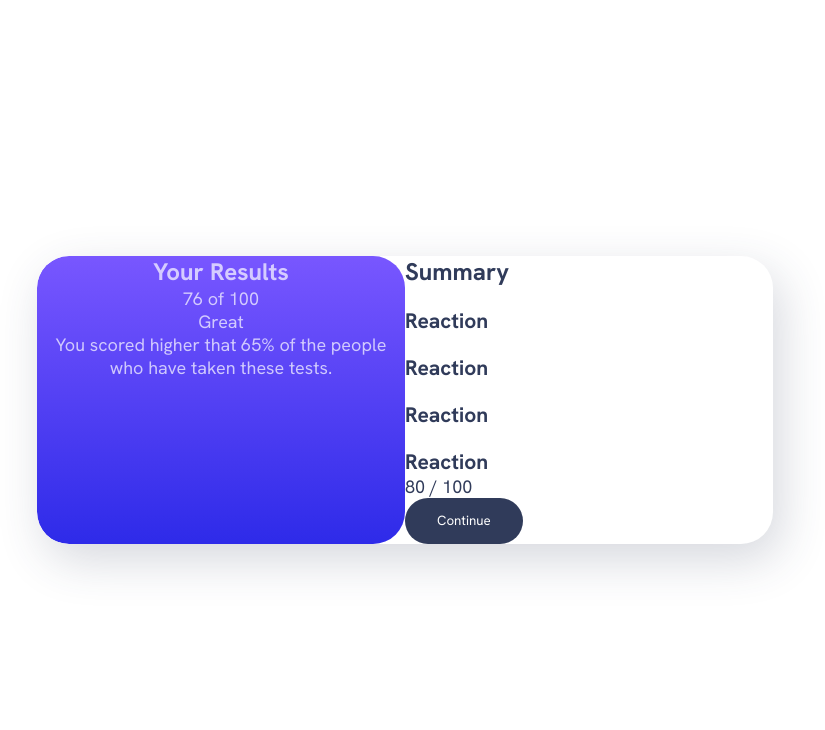
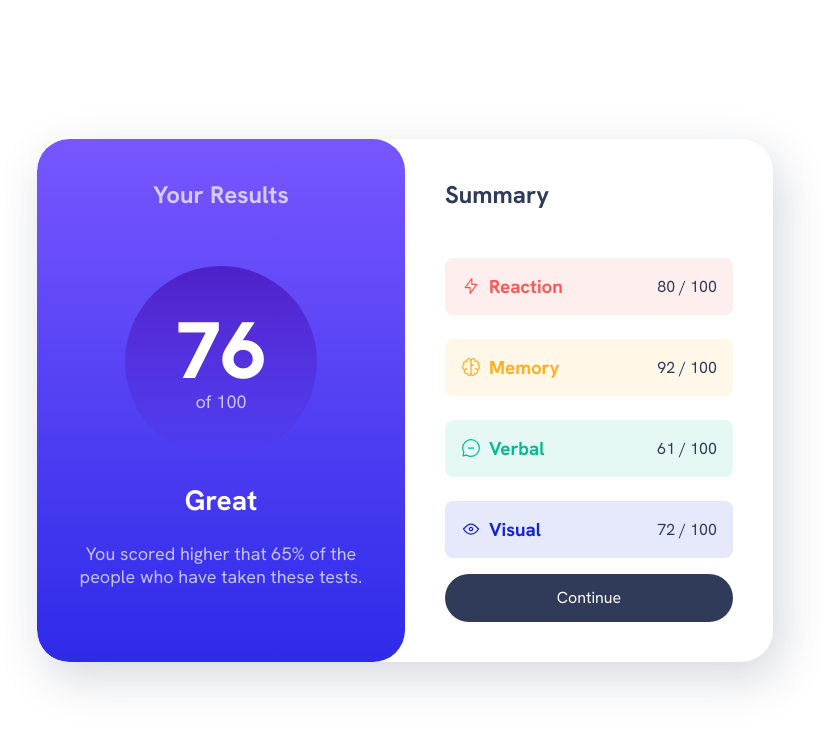
Before and after one commit to fazal2023/Result_summary, a plain HTML site: page index.html in a window 1280 px wide. Shown: the whole page, without its empty margins (235-1060 px from the left). Drawn offline with Linux system fonts and the light colour scheme.

Commit message:
completed

```diff
--- a/index.html
+++ b/index.html
@@ -17,8 +17,8 @@
   </head>
   <body>
     <main>
-      <div class="result-summary grid-flow" data-spacing="large">
-        <div class="results">
+      <div class="result-summary" data-spacing="large">
+        <div class="results grid-flow">
           <h1 class="section-title">Your Results</h1>
           <p class="result-score"><span>76</span> of 100</p>
           <div class="grid-flow">
@@ -53,6 +53,7 @@
                 </svg>
                 <h3 class="summary-item-title">Reaction</h3>
               </div>
+              <p class="summary-score"><span>80</span> / 100</p>
             </div>
             <div class="summary-item" data-item-type="accent-2">
               <div class="flex-group">
@@ -68,11 +69,24 @@
                     stroke-linecap="round"
                     stroke-linejoin="round"
                     stroke-width="1.25"
-                    d="M10.833 8.333V2.5l-6.666 9.167h5V17.5l6.666-9.167h-5Z"
+                    d="M5.833 11.667a2.5 2.5 0 1 0 .834 4.858"
+                  />
+                  <path
+                    stroke-linecap="round"
+                    stroke-linejoin="round"
+                    stroke-width="1.25"
+                    d="M3.553 13.004a3.333 3.333 0 0 1-.728-5.53m.025-.067a2.083 2.083 0 0 1 2.983-2.824m.199.054A2.083 2.083 0 1 1 10 3.75v12.917a1.667 1.667 0 0 1-3.333 0M10 5.833a2.5 2.5 0 0 0 2.5 2.5m1.667 3.334a2.5 2.5 0 1 1-.834 4.858"
+                  />
+                  <path
+                    stroke-linecap="round"
+                    stroke-linejoin="round"
+                    stroke-width="1.25"
+                    d="M16.447 13.004a3.334 3.334 0 0 0 .728-5.53m-.025-.067a2.083 2.083 0 0 0-2.983-2.824M10 3.75a2.085 2.085 0 0 1 2.538-2.033 2.084 2.084 0 0 1 1.43 2.92m-.635 12.03a1.667 1.667 0 0 1-3.333 0"
                   />
                 </svg>
-                <h3 class="summary-item-title">Reaction</h3>
+                <h3 class="summary-item-title">Memory</h3>
               </div>
+              <p class="summary-score"><span>92</span> / 100</p>
             </div>
             <div class="summary-item" data-item-type="accent-3">
               <div class="flex-group">
@@ -88,11 +102,12 @@
                     stroke-linecap="round"
                     stroke-linejoin="round"
                     stroke-width="1.25"
-                    d="M10.833 8.333V2.5l-6.666 9.167h5V17.5l6.666-9.167h-5Z"
+                    d="M7.5 10h5M10 18.333A8.333 8.333 0 1 0 1.667 10c0 1.518.406 2.942 1.115 4.167l-.699 3.75 3.75-.699A8.295 8.295 0 0 0 10 18.333Z"
                   />
                 </svg>
-                <h3 class="summary-item-title">Reaction</h3>
+                <h3 class="summary-item-title">Verbal</h3>
               </div>
+              <p class="summary-score"><span>61</span> / 100</p>
             </div>
             <div class="summary-item" data-item-type="accent-4">
               <div class="flex-group">
@@ -108,14 +123,21 @@
                     stroke-linecap="round"
                     stroke-linejoin="round"
                     stroke-width="1.25"
-                    d="M10.833 8.333V2.5l-6.666 9.167h5V17.5l6.666-9.167h-5Z"
+                    d="M10 11.667a1.667 1.667 0 1 0 0-3.334 1.667 1.667 0 0 0 0 3.334Z"
+                  />
+                  <path
+                    stroke-linecap="round"
+                    stroke-linejoin="round"
+                    stroke-width="1.25"
+                    d="M17.5 10c-1.574 2.492-4.402 5-7.5 5s-5.926-2.508-7.5-5C4.416 7.632 6.66 5 10 5s5.584 2.632 7.5 5Z"
                   />
                 </svg>
-                <h3 class="summary-item-title">Reaction</h3>
+                <h3 class="summary-item-title">Visual</h3>
               </div>
+              <p class="summary-score"><span>72</span> / 100</p>
             </div>
-            <p class="summary-score"><span>80</span> / 100</p>
           </div>
+
           <button class="button">Continue</button>
         </div>
       </div>
--- a/sass/style.scss
+++ b/sass/style.scss
@@ -73,6 +73,9 @@ body {
   font-family: var(--font-family-default);
   font-size: var(--fs-400);
   color: var(--clr-neutral-700);
+  min-height: 100vh;
+  display: grid;
+  place-items: center;
 }
 @media (min-width: 600px) {
   body {
@@ -83,13 +86,29 @@ body {
 }
 
 /*# sourceMappingURL=style.css.map */
+.flex-group {
+  display: flex;
+  align-items: center;
+  gap: 0.5rem;
+  flex-wrap: wrap;
+}
+.grid-flow {
+  display: grid;
+  align-content: start;
+  gap: 1.5rem;
+}
+.grid-flow[data-spacing="large"] {
+  gap: 1rem;
+}
 .section-title {
+  margin-bottom: 2rem;
   font-weight: var(--fw-bold);
   font-size: var(--fs-600);
 }
 
 .button {
   color: var(--clr-neutral-100);
+  font-size: 1rem;
   line-height: 1;
   background: var(--clr-neutral-700);
   padding: 1rem 2rem;
@@ -103,22 +122,88 @@ body {
 }
 
 .result-summary {
+  --padding: 2.5rem;
   --border-radius: 2rem;
   max-width: 46rem;
   display: grid;
 }
 @media (min-width: 600px) {
   .result-summary {
+    margin-inline: 1rem;
     grid-template-columns: 1fr 1fr;
     border-radius: var(--border-radius);
     overflow: hidden;
     box-shadow: 0.5rem 1rem 3rem hsl(var(--clr-neutral-hsl-700), 0.2);
   }
 }
+.results,
+.summary {
+  padding: var(--padding);
+}
 
 .results {
   color: hsl(var(--clr-neutral-hsl-100), 0.7);
   text-align: center;
   background: var(--gradient-primary);
-  border-radius: var(--border-radius);
+  border-radius: 0 0 var(--border-radius) var(--border-radius);
 }
+
+@media (min-width: 600px) {
+  .results {
+    border-radius: var(--border-radius);
+  }
+}
+.result {
+  &-score {
+    display: grid;
+    place-content: center;
+    width: 12rem;
+    margin-inline: auto;
+    background: var(--gradient-to-transparent);
+    aspect-ratio: 1/1;
+    border-radius: 50%;
+
+    & span {
+      display: block;
+      font-size: var(--fs-900);
+      font-weight: var(--fw-black);
+      line-height: 1;
+      color: var(--clr-neutral-100);
+    }
+  }
+  &-rank {
+    color: var(--clr-neutral-100);
+    font-size: var(--fs-700);
+    font-weight: var(--fw-bold);
+  }
+}
+
+.summary-item {
+  display: flex;
+  justify-content: space-between;
+  align-items: center;
+  padding: 1rem;
+  border-radius: 0.5rem;
+  background-color: hsl(var(--item-color), 0.1);
+  font-size: 1rem;
+}
+.summary-item svg {
+  stroke: hsl(var(--item-color));
+}
+.summary-item-title {
+  color: hsl(var(--item-color));
+  font-weight: var(--fw-bold);
+}
+
+.summary-item[data-item-type="accent-1"] {
+  --item-color: var(--clr-accent-1);
+}
+.summary-item[data-item-type="accent-2"] {
+  --item-color: var(--clr-accent-2);
+}
+.summary-item[data-item-type="accent-3"] {
+  --item-color: var(--clr-accent-3);
+}
+.summary-item[data-item-type="accent-4"] {
+  --item-color: var(--clr-accent-4);
+}
```
Also changed, not shown: sass/style.css, 1 other file.
